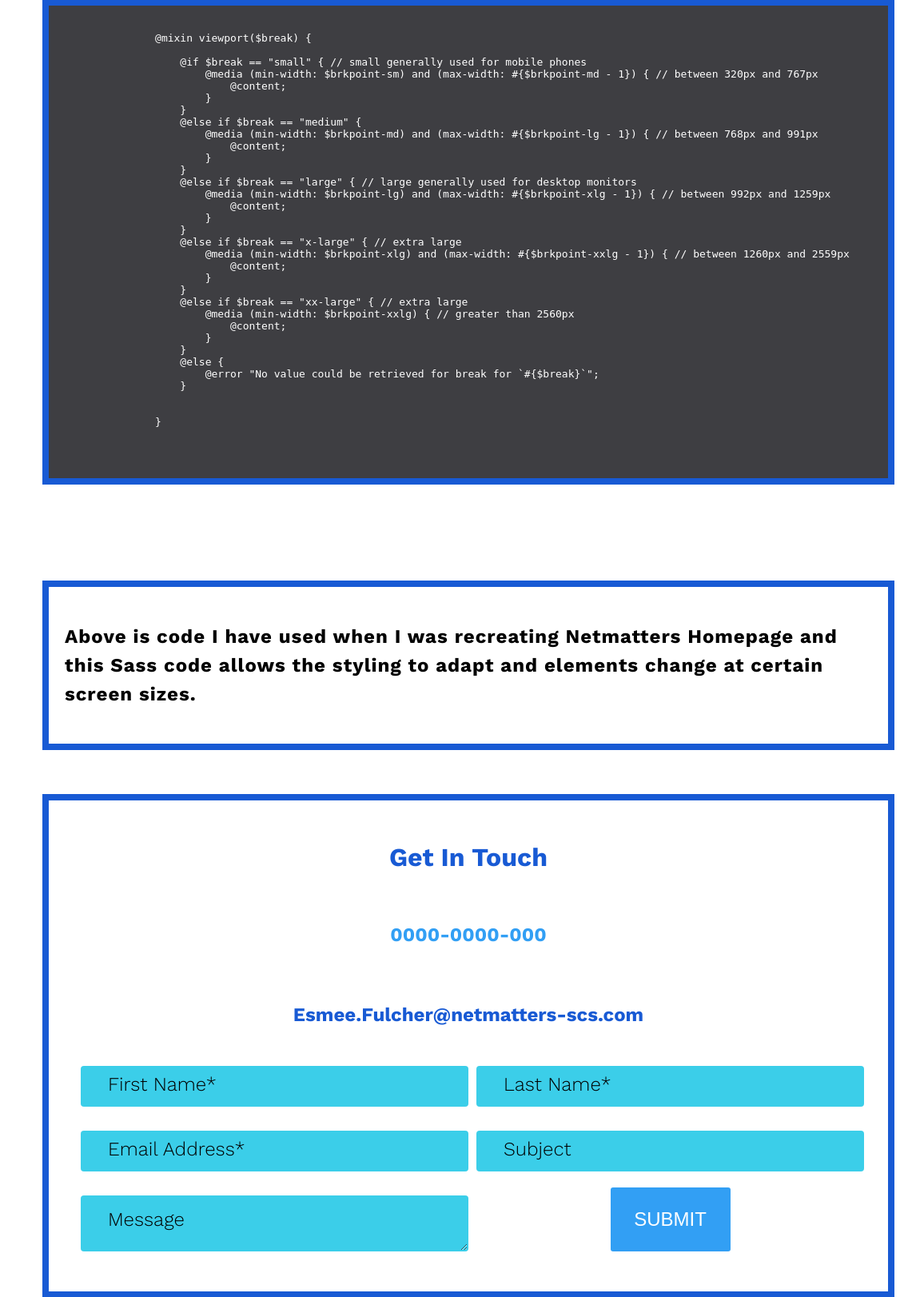
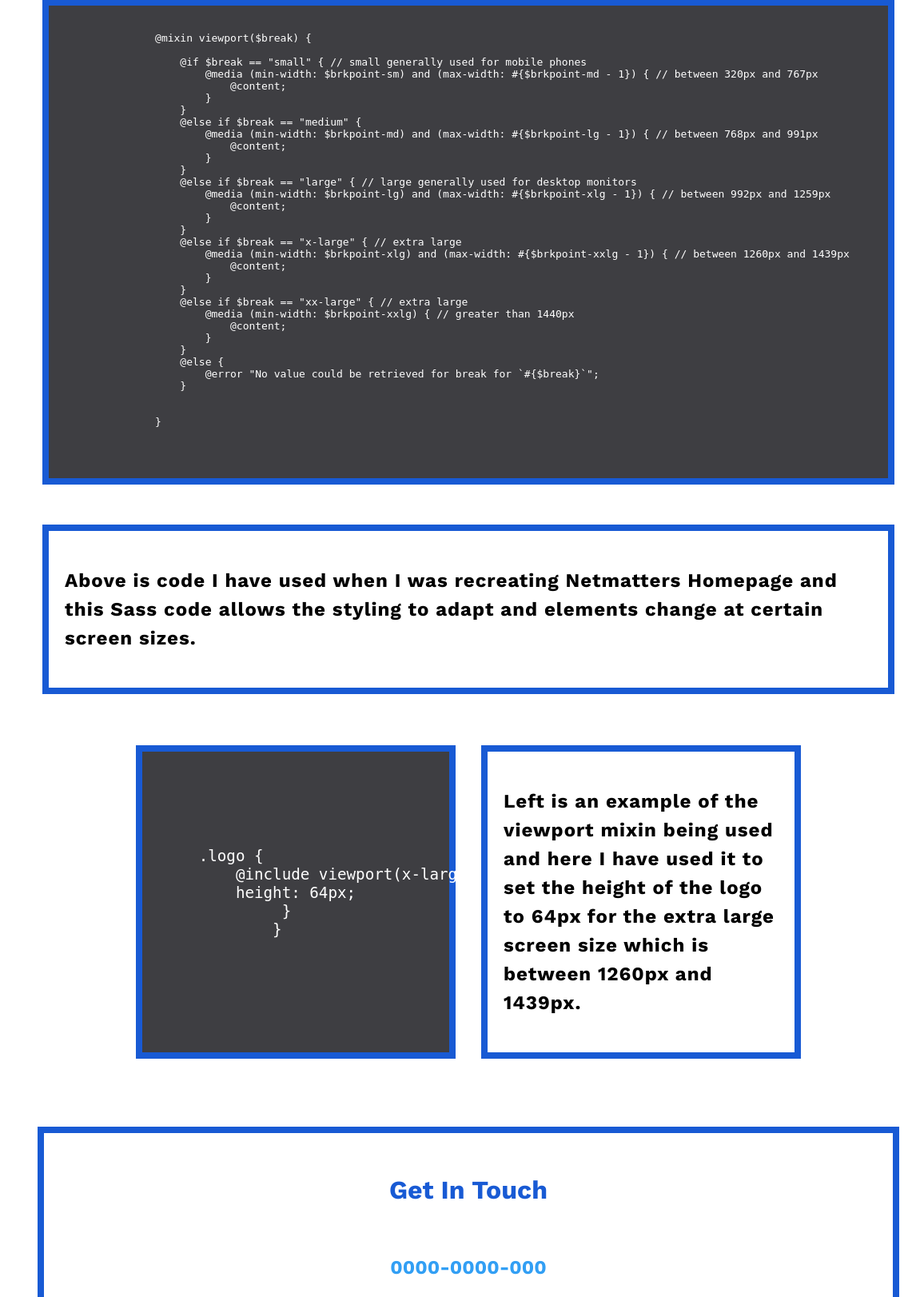
Before and after one commit to Esmee29/Portfolio, a PHP site: page /code.html in a window 1360 px wide. Shown: the part 1143-2765 px from the top of the page at 80% size, without its empty margins (219-1360 px from the left). Run offline with PHP 8.4, Linux system fonts and the light colour scheme; some libraries are stand-ins or nearby versions.

Commit message:
code examples

```diff
--- a/code.html
+++ b/code.html
@@ -107,12 +107,12 @@
                                                 }
                                             }
                                             @else if $break == "x-large" { // extra large
-                                                @media (min-width: $brkpoint-xlg) and (max-width: #{$brkpoint-xxlg - 1}) { // between 1260px and 2559px
+                                                @media (min-width: $brkpoint-xlg) and (max-width: #{$brkpoint-xxlg - 1}) { // between 1260px and 1439px
                                                     @content;
                                                 }
                                             }
                                             @else if $break == "xx-large" { // extra large
-                                                @media (min-width: $brkpoint-xxlg) { // greater than 2560px
+                                                @media (min-width: $brkpoint-xxlg) { // greater than 1440px
                                                     @content;
                                                 }
                                             }
@@ -126,11 +126,31 @@
                                     </pre>
                                 </code>
                                 </div>
-                                <div class="about-container">
+                                <div class="text-container">
                                     <p>Above is code I have used when I was recreating Netmatters Homepage and this Sass code allows the styling to adapt and elements change
                                         at certain screen sizes.
                                     </p>
                                     </div>
+                                    <div class="content-grid-code">
+                                        <div class="code-container-small">
+                                            <code class="code-small">
+                                                <pre>
+                                                    .logo {
+                                                        @include viewport(x-large) {
+                                                        height: 64px;
+                                                             }
+                                                            }
+                                                </pre>
+                                            </code>
+                                            </div>
+                                            <div class="text-container-small">
+                                                <p>Left is an example of the viewport mixin being used and here I have used it to set the height of the logo to 64px
+                                                    for the extra large screen size which is between 1260px and 1439px.
+                                                </p>
+                                            </div>
+                                        </div>
+                                        </div>
+
 
 
                     </div>
--- a/css/style.css
+++ b/css/style.css
@@ -210,23 +210,49 @@ p {
   background-color: #3E3E42;
   margin-top: 4rem;
   text-align: left;
+  width: 400px;
 }
 
-/* line 18, ../../GitHub/Portfolio/scss/style/Modules/_code.scss */
+/* line 19, ../../GitHub/Portfolio/scss/style/Modules/_code.scss */
+.text-container-small {
+  margin: 120px 1rem 30px 1rem;
+  border: 1ex solid #185ad4;
+  padding: 20px;
+  margin-top: 4rem;
+  text-align: left;
+  width: 400px;
+}
+
+/* line 27, ../../GitHub/Portfolio/scss/style/Modules/_code.scss */
 code {
   display: inline-block;
   color: white;
   margin-left: -200px;
 }
 
-/* line 23, ../../GitHub/Portfolio/scss/style/Modules/_code.scss */
+/* line 32, ../../GitHub/Portfolio/scss/style/Modules/_code.scss */
 .code-large {
   margin-left: -200px;
 }
 
-/* line 26, ../../GitHub/Portfolio/scss/style/Modules/_code.scss */
+/* line 35, ../../GitHub/Portfolio/scss/style/Modules/_code.scss */
 .code-small {
-  margin-left: -400px;
+  margin-left: -550px;
+  margin-top: 80px;
+  font-size: 1.2rem;
+}
+
+/* line 40, ../../GitHub/Portfolio/scss/style/Modules/_code.scss */
+.text-container {
+  margin: 50px 1rem 0 1rem;
+  border-top: 3px solid #fff;
+  border: 1ex solid #185ad4;
+  padding: 20px;
+}
+
+/* line 46, ../../GitHub/Portfolio/scss/style/Modules/_code.scss */
+.content-grid-code {
+  display: flex;
 }
 
 /* line 1, ../../GitHub/Portfolio/scss/style/Modules/_contact.scss */
@@ -1336,6 +1362,30 @@ li {
 
 @media (min-width: 320px) and (max-width: 767px) {
   /* line 354, ../../GitHub/Portfolio/scss/style/Utilities/_viewports.scss */
+  .content-grid-code {
+    display: flex;
+    flex-direction: column;
+  }
+}
+
+@media (min-width: 1260px) and (max-width: 2559px) {
+  /* line 354, ../../GitHub/Portfolio/scss/style/Utilities/_viewports.scss */
+  .content-grid-code {
+    display: flex;
+    justify-content: center;
+  }
+}
+
+@media (min-width: 992px) and (max-width: 1259px) {
+  /* line 354, ../../GitHub/Portfolio/scss/style/Utilities/_viewports.scss */
+  .content-grid-code {
+    display: flex;
+    justify-content: space-evenly;
+  }
+}
+
+@media (min-width: 320px) and (max-width: 767px) {
+  /* line 369, ../../GitHub/Portfolio/scss/style/Utilities/_viewports.scss */
   .content-grid {
     display: flex;
     flex-direction: column;
@@ -1343,84 +1393,84 @@ li {
 }
 
 @media (min-width: 992px) and (max-width: 1259px) {
-  /* line 354, ../../GitHub/Portfolio/scss/style/Utilities/_viewports.scss */
+  /* line 369, ../../GitHub/Portfolio/scss/style/Utilities/_viewports.scss */
   .content-grid {
     grid-template-columns: 1fr 1fr;
   }
 }
 
 @media (min-width: 1260px) and (max-width: 2559px) {
-  /* line 354, ../../GitHub/Portfolio/scss/style/Utilities/_viewports.scss */
+  /* line 369, ../../GitHub/Portfolio/scss/style/Utilities/_viewports.scss */
   .content-grid {
     grid-template-columns: 1fr 1fr;
   }
 }
 
 @media (min-width: 320px) and (max-width: 767px) {
-  /* line 366, ../../GitHub/Portfolio/scss/style/Utilities/_viewports.scss */
+  /* line 381, ../../GitHub/Portfolio/scss/style/Utilities/_viewports.scss */
   .treehouse-container {
     margin: 0 10px;
   }
 }
 
 @media (min-width: 320px) and (max-width: 767px) {
-  /* line 371, ../../GitHub/Portfolio/scss/style/Utilities/_viewports.scss */
+  /* line 386, ../../GitHub/Portfolio/scss/style/Utilities/_viewports.scss */
   .net li {
     font-size: 1rem;
   }
 }
 
 @media (min-width: 768px) and (max-width: 991px) {
-  /* line 371, ../../GitHub/Portfolio/scss/style/Utilities/_viewports.scss */
+  /* line 386, ../../GitHub/Portfolio/scss/style/Utilities/_viewports.scss */
   .net li {
     font-size: 1rem;
   }
 }
 
 @media (min-width: 992px) and (max-width: 1259px) {
-  /* line 371, ../../GitHub/Portfolio/scss/style/Utilities/_viewports.scss */
+  /* line 386, ../../GitHub/Portfolio/scss/style/Utilities/_viewports.scss */
   .net li {
     font-size: 1.5rem;
   }
 }
 
 @media (min-width: 1260px) and (max-width: 2559px) {
-  /* line 371, ../../GitHub/Portfolio/scss/style/Utilities/_viewports.scss */
+  /* line 386, ../../GitHub/Portfolio/scss/style/Utilities/_viewports.scss */
   .net li {
     font-size: 1.5rem;
   }
 }
 
 @media (min-width: 2560px) {
-  /* line 371, ../../GitHub/Portfolio/scss/style/Utilities/_viewports.scss */
+  /* line 386, ../../GitHub/Portfolio/scss/style/Utilities/_viewports.scss */
   .net li {
     font-size: 2rem;
   }
 }
 
 @media (min-width: 992px) and (max-width: 1259px) {
-  /* line 388, ../../GitHub/Portfolio/scss/style/Utilities/_viewports.scss */
+  /* line 403, ../../GitHub/Portfolio/scss/style/Utilities/_viewports.scss */
   .tree-text {
     margin: 100px 20px 0;
   }
 }
 
 @media (min-width: 1260px) and (max-width: 2559px) {
-  /* line 388, ../../GitHub/Portfolio/scss/style/Utilities/_viewports.scss */
+  /* line 403, ../../GitHub/Portfolio/scss/style/Utilities/_viewports.scss */
   .tree-text {
     margin: 100px 20px 0;
   }
 }
 
 @media (min-width: 992px) and (max-width: 1259px) {
-  /* line 397, ../../GitHub/Portfolio/scss/style/Utilities/_viewports.scss */
+  /* line 412, ../../GitHub/Portfolio/scss/style/Utilities/_viewports.scss */
   .projects-block-button-group {
     margin-top: 50px;
   }
 }
 
 @media (min-width: 1260px) and (max-width: 2559px) {
-  /* line 397, ../../GitHub/Portfolio/scss/style/Utilities/_viewports.scss */
+  /* line 412, ../../GitHub/Portfolio/scss/style/Utilities/_viewports.scss */
   .projects-block-button-group {
     margin-top: 50px;
   }
--- a/scss/style/Modules/_code.scss
+++ b/scss/style/Modules/_code.scss
@@ -14,6 +14,15 @@
     background-color: #3E3E42;
     margin-top: 4rem;
     text-align: left;
+    width: 400px;
+}
+.text-container-small{
+    margin: 120px 1rem 30px 1rem;
+    border: 1ex solid #185ad4;
+    padding: 20px;
+    margin-top: 4rem;
+    text-align: left;
+    width: 400px;
 }
 code {
     display: inline-block;
@@ -24,5 +33,16 @@ code {
     margin-left: -200px;
 }
 .code-small{
-    margin-left: -400px;
+    margin-left: -550px;
+    margin-top: 80px;
+    font-size: 1.2rem;
 }
+.text-container{
+    margin: 50px 1rem 0 1rem;
+    border-top: 3px solid #fff;
+    border: 1ex solid #185ad4;
+    padding: 20px
+}
+.content-grid-code{
+    display: flex;
+}
--- a/scss/style/Utilities/_viewports.scss
+++ b/scss/style/Utilities/_viewports.scss
@@ -350,6 +350,21 @@ h5{
     }
 
   }
+  //code//
+  .content-grid-code{
+    @include viewport(small){
+        display: flex;
+        flex-direction: column;
+    }
+    @include viewport(x-large){
+        display: flex;
+        justify-content: center;
+    }
+    @include viewport(large){
+        display: flex;
+        justify-content: space-evenly;
+    }
+    }
  //scion//
  .content-grid {
     @include viewport(small) {
```
Also changed, not shown: 1 other file.
